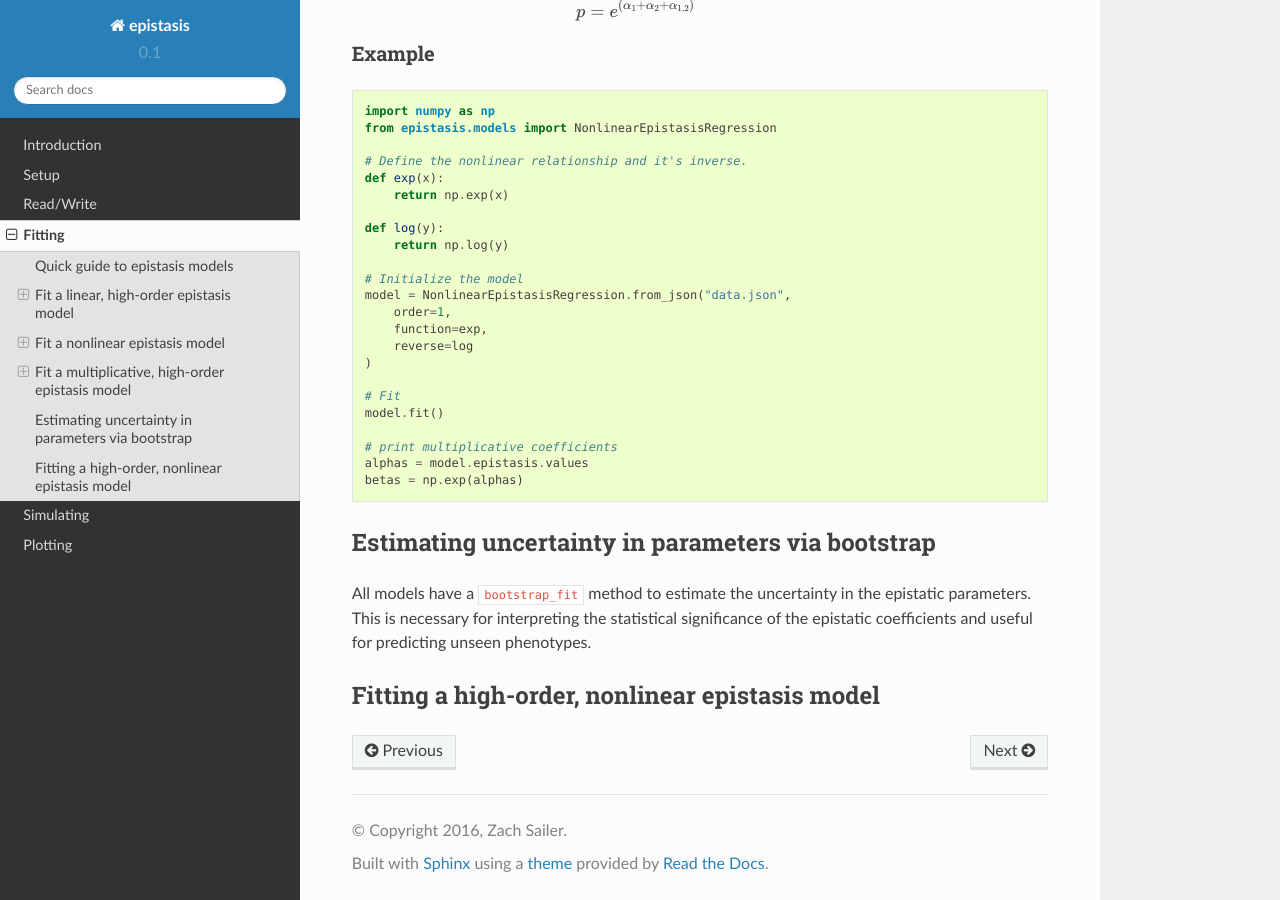
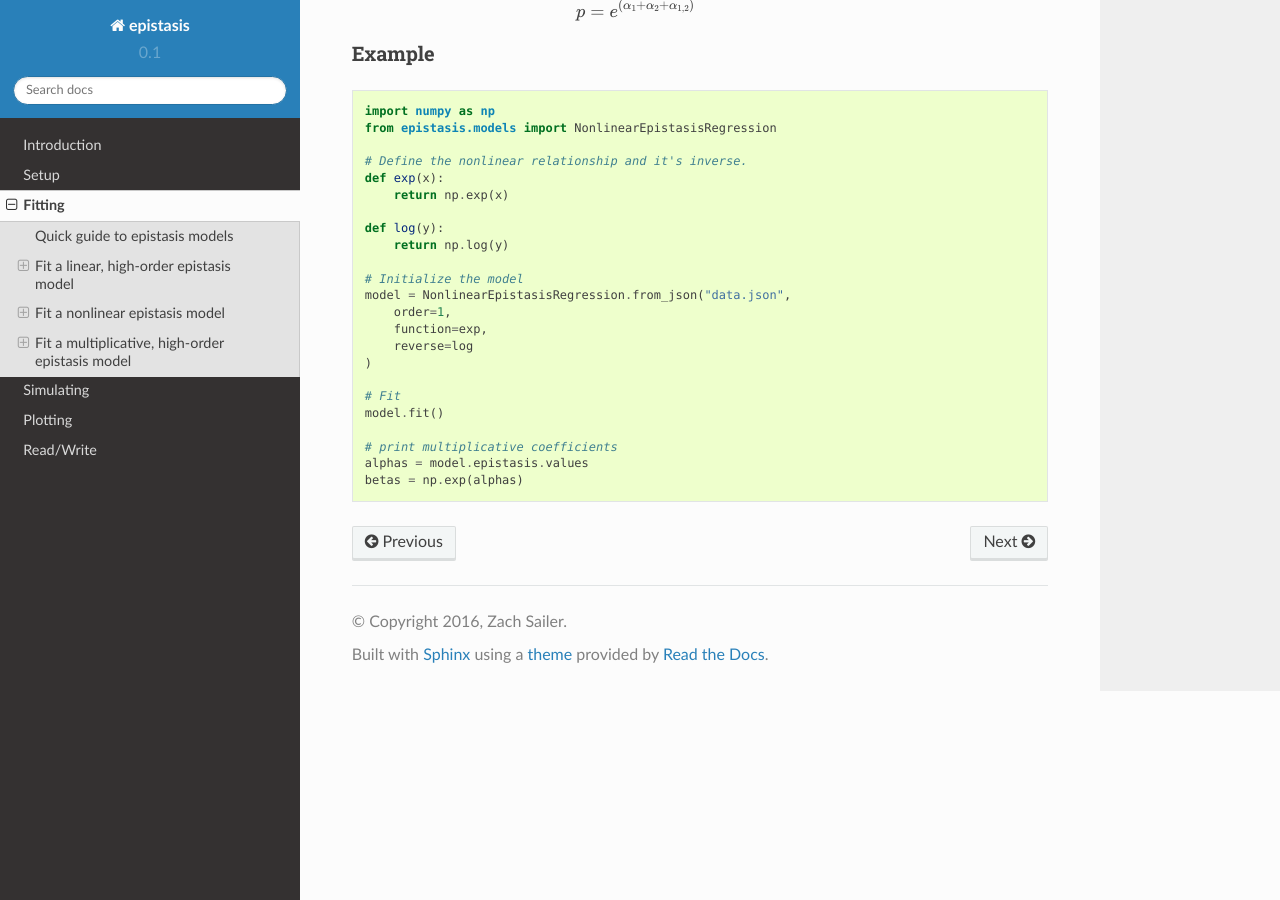
Before and after one commit to harmslab/epistasis, a Sphinx documentation site: the page built from docs/_pages/fitting.rst, in a window 1280 px wide and 900 px high, scrolled down 3067 px. Built offline with Sphinx 7.4.7 and the Read the Docs theme 2.0.0, drawn with Linux system fonts in a browser that asks for light colours; pages that are not in the unit, such as notebooks, are missing from menus.

Commit message:
Add uncertainty notebook and docs

```diff
--- a/docs/_pages/fitting.rst
+++ b/docs/_pages/fitting.rst
@@ -188,13 +188,3 @@
     # print multiplicative coefficients
     alphas = model.epistasis.values
     betas = np.exp(alphas)
-
-
-Estimating uncertainty in parameters via bootstrap
---------------------------------------------------
-All models have a ``bootstrap_fit`` method to estimate the uncertainty in the
-epistatic parameters. This is necessary for interpreting the statistical significance
-of the epistatic coefficients and useful for predicting unseen phenotypes.
-
-Fitting a high-order, nonlinear epistasis model
------------------------------------------------
--- a/docs/index.rst
+++ b/docs/index.rst
@@ -30,10 +30,12 @@
    :maxdepth: 2
 
    _pages/install
-   _pages/io
+   _pages/basic-usage
    _pages/fitting
+   _pages/estimating-uncertainty
    _pages/simulate
    _pages/plot
+   _pages/io
 
 
 Indices and tables
--- a/requirements.txt
+++ b/requirements.txt
@@ -3,10 +3,11 @@
 scikit-learn
 sklearn
 scipy
-matplotlib
+matplotlib>=2.0
 jupyter
 notebook
 ipython
 ipywidgets
 cython
 emcee
+h5py
```
Also changed, not shown: docs/_pages/models.rst (deleted, +0 -62 lines), 2 other files.
